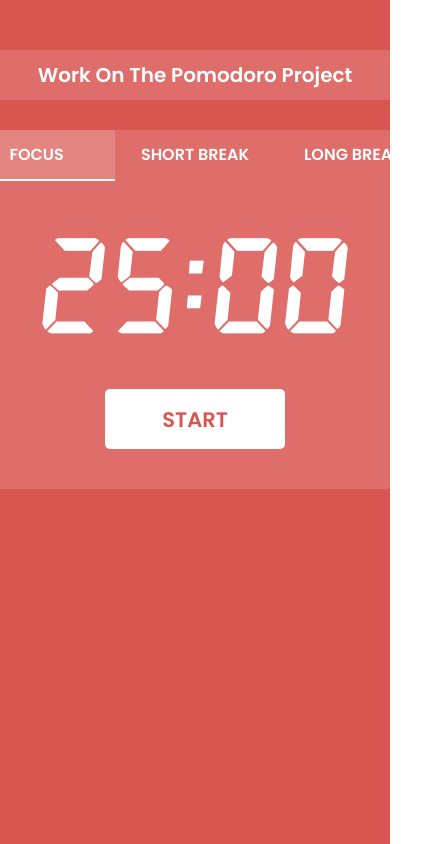
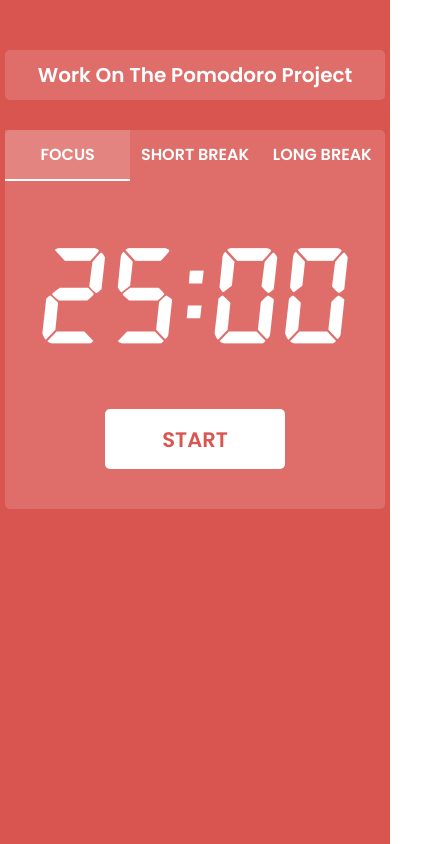
Before and after one commit to the-pesar/pomodoro.ir, a Vue app: page / in a window 390 px wide. Shown: the whole page, 432 px wide, since content can reach past the window. Built offline with nearby package versions, Linux system fonts and the light colour scheme.

Commit message:
responsive for x<640px

```diff
--- a/src/components/NotificationModal.vue
+++ b/src/components/NotificationModal.vue
@@ -51,6 +51,9 @@ const sendRequest = () => {
     padding: 20px;
     background-color: #fff;
     border-radius: 15px;
+    @media screen and (max-width: 640px) {
+      width: 350px;
+    }
     p,
     h3 {
       color: #231f20;
--- a/src/views/index.vue
+++ b/src/views/index.vue
@@ -125,6 +125,10 @@ main {
   flex-direction: column;
   padding-top: 50px;
   .container {
+    width: 500px;
+    @media screen and (max-width: 640px) {
+      width: 380px;
+    }
     .timer-wrapper {
       margin-top: 30px;
       border-radius: 5px;
@@ -154,10 +158,11 @@ main {
       }
 
       .timer {
-        padding: 40px 80px;
+        padding: 50px 0px;
         font-family: "clockicons";
         font-size: 128px;
         color: #fff;
+        text-align: center;
       }
     }
   }
```
